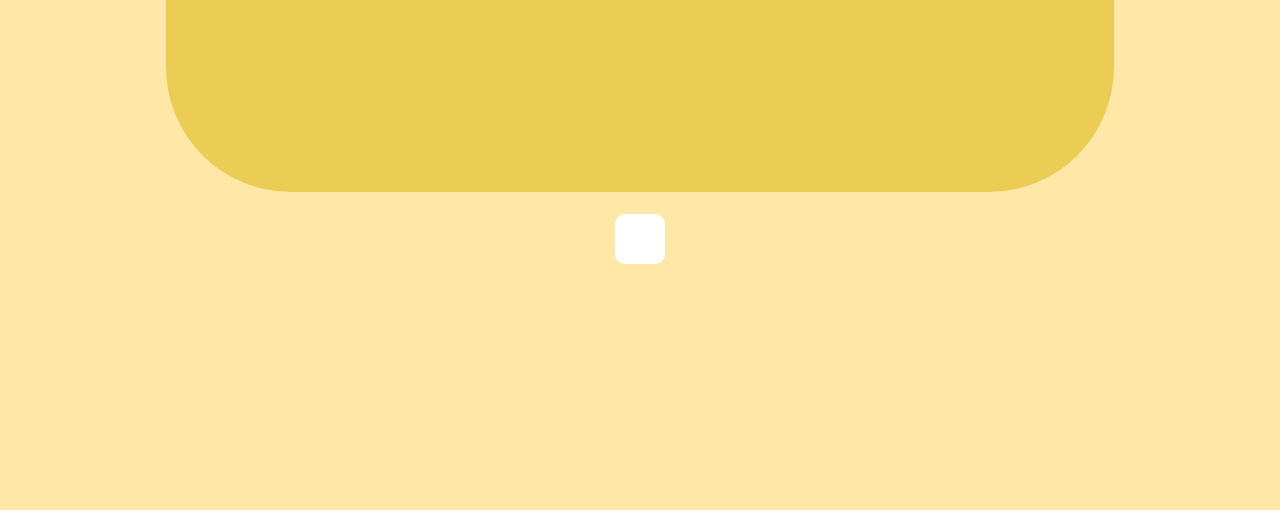
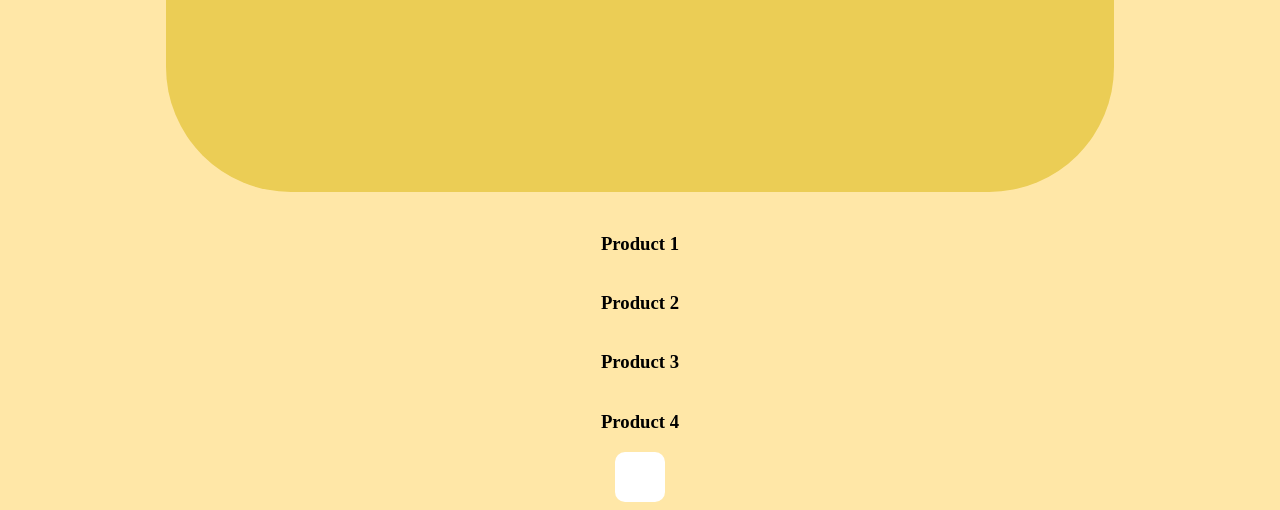
Before and after one commit to Tsaqif04/Website, a plain HTML site: page index.html in a window 1280 px wide. Shown: the part 367-877 px from the top of the page. Before the commit the page ends 800 px from the top, so only its background shows below. Drawn offline with nearby package versions, Linux system fonts and the light colour scheme.

Commit message:
Added Cards

```diff
--- a/index.html
+++ b/index.html
@@ -21,6 +21,18 @@
     </div>
     <div class="main">
       <h1>Welcome to Gamezone</h1>
+      <div class="card">
+        <h3>Product 1</h3>
+      </div>
+      <div class="card">
+        <h3>Product 2</h3>
+      </div>
+      <div class="card">
+        <h3>Product 3</h3>
+      </div>
+      <div class="card">
+        <h3>Product 4</h3>
+      </div>
       <div class="screw">
 
       </div>
```
